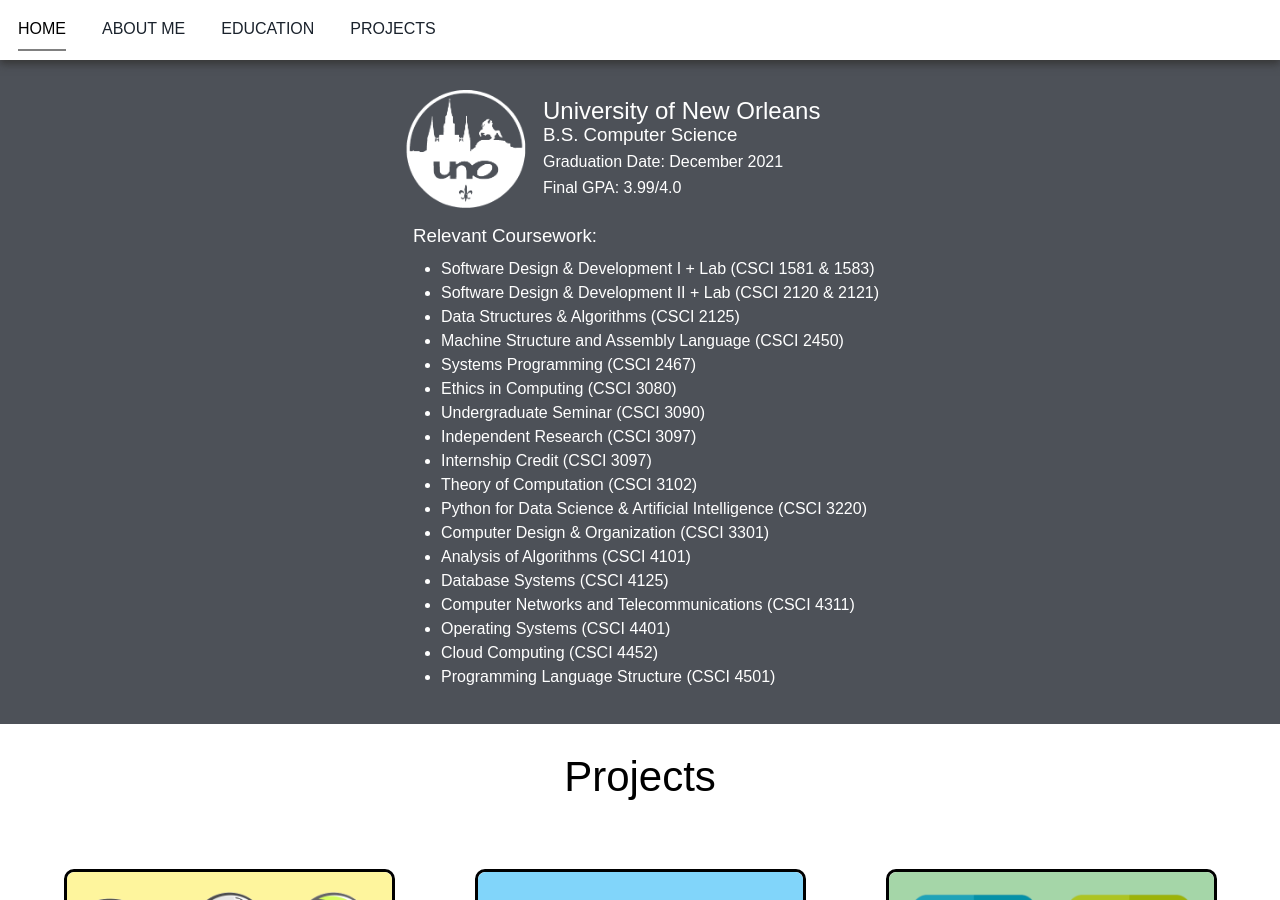
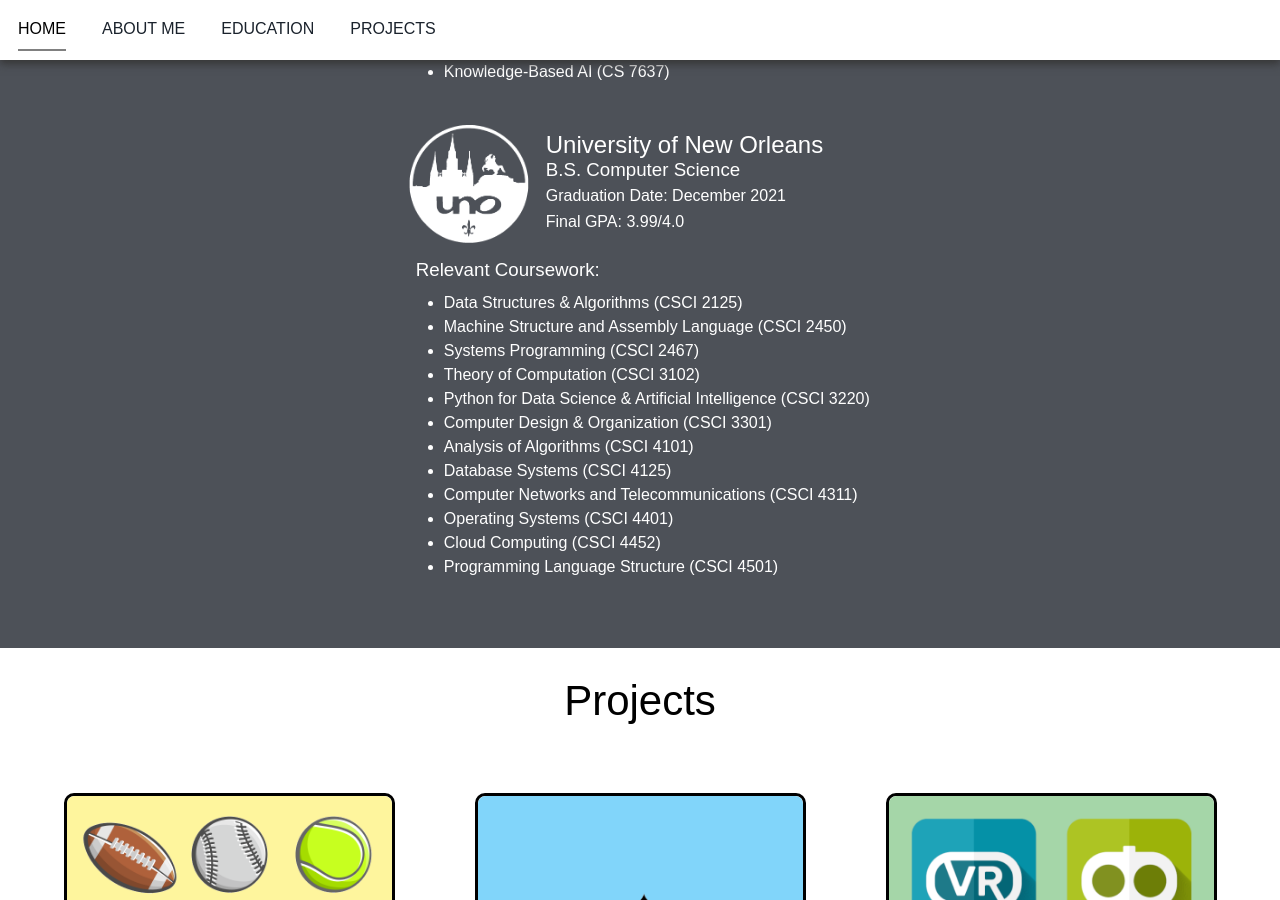
Before and after one commit to Continuiti/personal-website-v2, a Jekyll site: the page built from index.html, in a window 1280 px wide and 900 px high, scrolled down 2052 px. Built offline with Jekyll 4.4.1, drawn with Linux system fonts in a browser that asks for light colours.

Commit message:
Removed lower-tier courses in education section

```diff
--- a/_includes/education.html
+++ b/_includes/education.html
@@ -32,15 +32,9 @@
             <div class="courses">
                 <h3>Relevant Coursework:</h3>
                 <ul>
-                    <li>Software Design & Development I + Lab (CSCI 1581 & 1583)</li>
-                    <li>Software Design & Development II + Lab (CSCI 2120 & 2121)</li>
                     <li>Data Structures & Algorithms (CSCI 2125)</li>
                     <li>Machine Structure and Assembly Language (CSCI 2450)</li>
                     <li>Systems Programming (CSCI 2467)</li>
-                    <li>Ethics in Computing (CSCI 3080)</li>
-                    <li>Undergraduate Seminar (CSCI 3090)</li>
-                    <li>Independent Research (CSCI 3097)</li>
-                    <li>Internship Credit (CSCI 3097)</li>
                     <li>Theory of Computation (CSCI 3102)</li>
                     <li>Python for Data Science & Artificial Intelligence (CSCI 3220)</li>
                     <li>Computer Design & Organization (CSCI 3301)</li>
```
